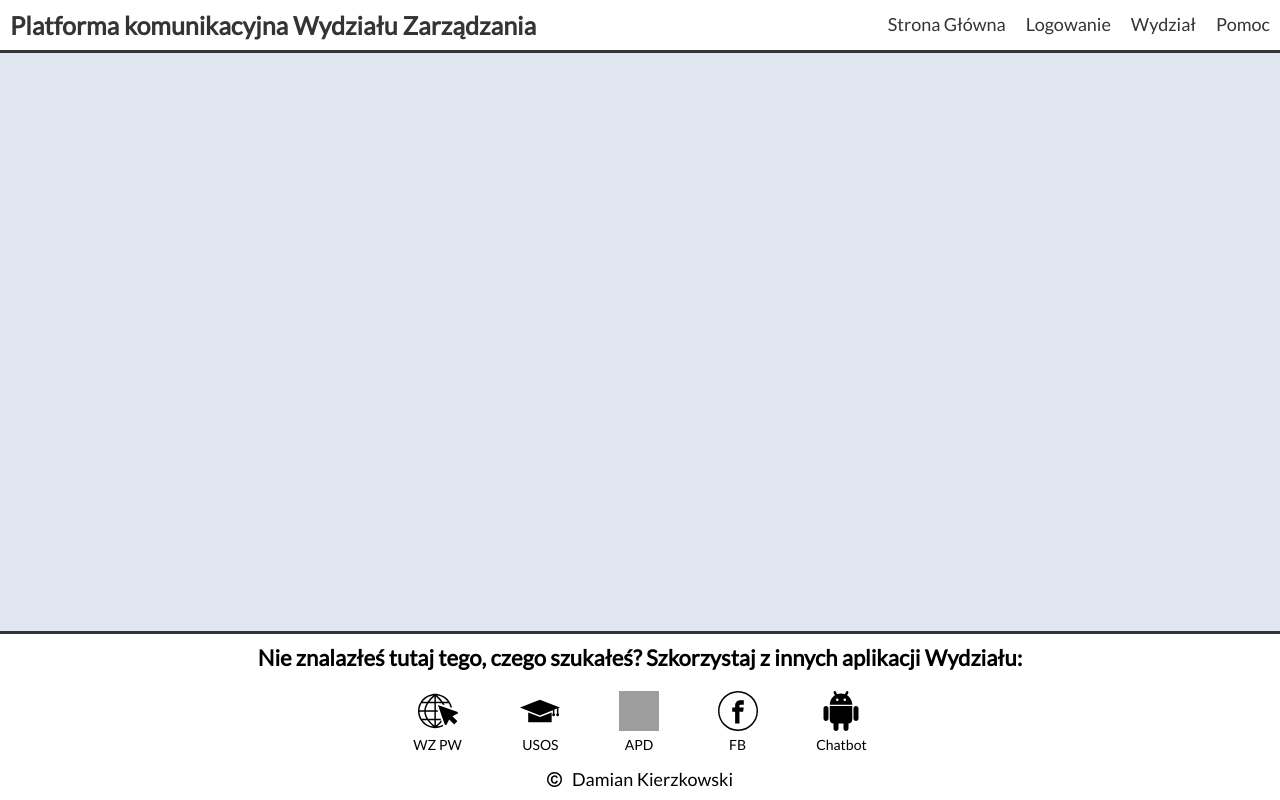
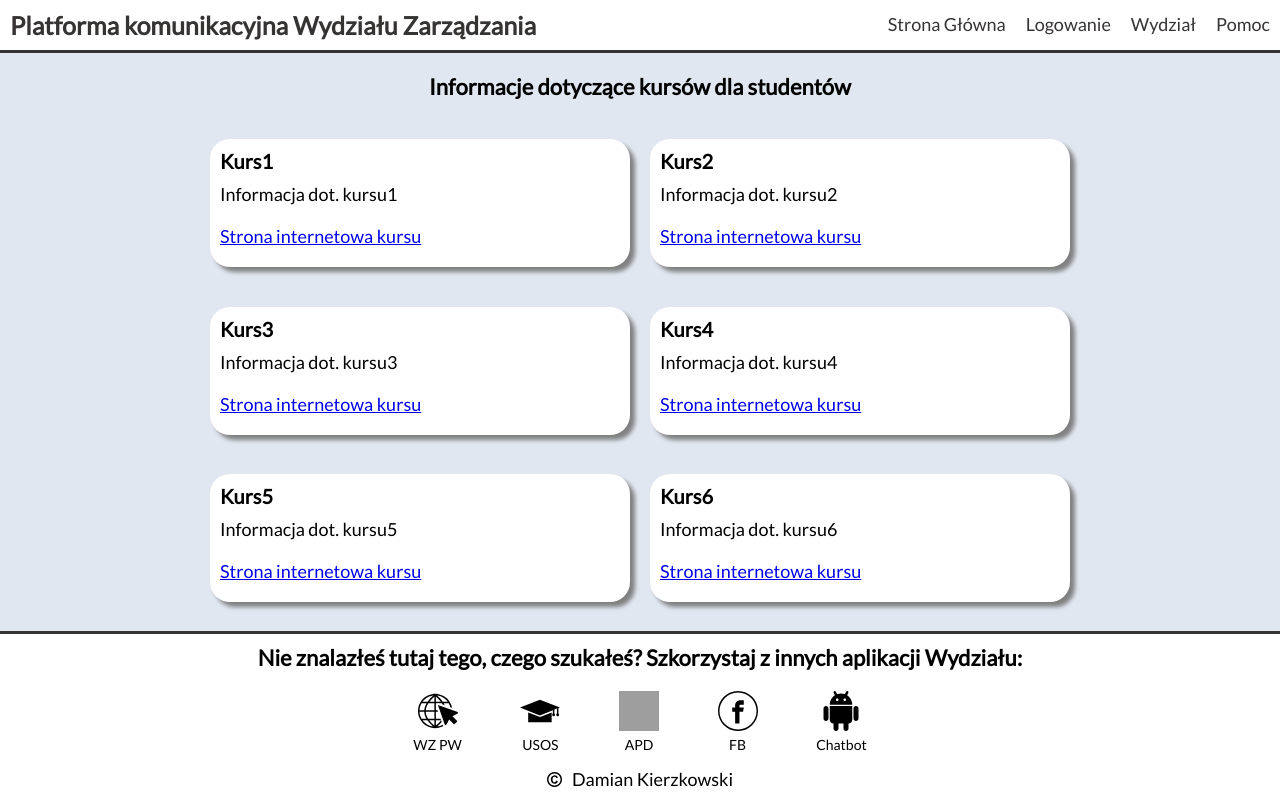
Before and after one commit to damian08k/Communication-Platform, a React (Create React App) app: page /kursy in a window 1280 px wide. Built offline with nearby package versions, Linux system fonts and the light colour scheme; grey boxes are pictures that could not be loaded.

Commit message:
Create Courses page

```diff
--- a/src/components/styled/Containers.js
+++ b/src/components/styled/Containers.js
@@ -3,11 +3,12 @@ import styled, { css } from 'styled-components';
 import { defaultStylesValues } from '../../js/constants';
 
 const {
+  fontSize,
   margin,
   padding,
   breakpoints: { mobileXMedium, mobileLarge },
   colors: { black, white },
-  headings: { h1, h2 },
+  headings: { h1, h2, h3 },
 } = defaultStylesValues;
 
 export const MainContainer = styled.div`
@@ -137,6 +138,34 @@ export const ContentContainer = styled.div`
     css`
       width: 480px;
     `}
+
+    ${props =>
+    props.courses &&
+    css`
+      .courses-info-container {
+        display: flex;
+        flex-direction: column;
+        justify-content: space-around;
+        width: 300px;
+
+        .courses-info-heading {
+          font-size: ${h3}rem;
+        }
+
+        .courses-info-text {
+          text-align: left;
+        }
+
+        .courses-info-webpage {
+          padding: ${padding}px 0;
+          font-size: ${fontSize}rem;
+        }
+
+        @media ${mobileXMedium} {
+          width: 400px;
+        }
+      }
+    `}
 `;
 
 export const FlexContainer = styled.div`
--- /dev/null
+++ b/src/pages/Courses.js
@@ -0,0 +1,36 @@
+import React, { Fragment } from 'react';
+
+import { ContentContainer } from '../components/styled/Containers';
+import { InfoText, SectionTitle } from '../components/styled/Sections';
+
+const courses = [
+  { id: '1', courseName: 'Kurs1', courseInfo: 'Informacja dot. kursu1', courseLink: '!#' },
+  { id: '2', courseName: 'Kurs2', courseInfo: 'Informacja dot. kursu2', courseLink: '!#' },
+  { id: '3', courseName: 'Kurs3', courseInfo: 'Informacja dot. kursu3', courseLink: '!#' },
+  { id: '4', courseName: 'Kurs4', courseInfo: 'Informacja dot. kursu4', courseLink: '!#' },
+  { id: '5', courseName: 'Kurs5', courseInfo: 'Informacja dot. kursu5', courseLink: '!#' },
+  { id: '6', courseName: 'Kurs6', courseInfo: 'Informacja dot. kursu6', courseLink: '!#' },
+];
+
+const Courses = () => {
+  const availableCourses = courses.map(course => (
+    <ContentContainer key={course.id} courses>
+      <div className="courses-info-container">
+        <h3 className="courses-info-heading">{course.courseName}</h3>
+        <InfoText className="courses-info-text">{course.courseInfo}</InfoText>
+        <a href={course.courseLink} rel="noopener noreferrer" target="_blank" className="courses-info-webpage">
+          Strona internetowa kursu
+        </a>
+      </div>
+    </ContentContainer>
+  ));
+
+  return (
+    <Fragment>
+      <SectionTitle>Informacje dotyczące kursów dla studentów</SectionTitle>
+      {availableCourses}
+    </Fragment>
+  );
+};
+
+export default Courses;
--- a/src/pages/Page.js
+++ b/src/pages/Page.js
@@ -2,6 +2,7 @@ import React from 'react';
 import { Switch, Route } from 'react-router-dom';
 
 import Authorities from './Authorities';
+import Courses from './Courses';
 import Deanery from './Deanery';
 import Faculty from './Faculty';
 import Help from './Help';
@@ -18,6 +19,7 @@ const Page = () => {
       <Route path="/dziekanat" component={Deanery} />
       <Route path="/plany-zajec" component={Plans} />
       <Route path="/praktyki-i-staze" component={Practices} />
+      <Route path="/kursy" component={Courses} />
       <Route path="/pomoc" component={Help} />
     </Switch>
   );
```
